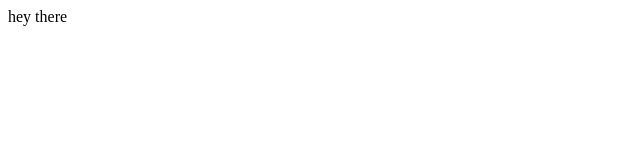
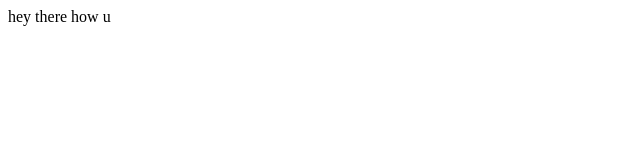
Before and after one commit to Grigary1/HTML-CSS-simple-projects, a plain HTML site: page index.html in a window 1280 px wide. Shown: the full height of the page, 0-640 px from the left. Drawn offline with Linux system fonts and the light colour scheme.

Commit message:
Made changes to files in folder 2

```diff
--- a/index.html
+++ b/index.html
@@ -7,5 +7,6 @@
 </head>
 <body>
     hey there
+    how u
 </body>
 </html>
```
